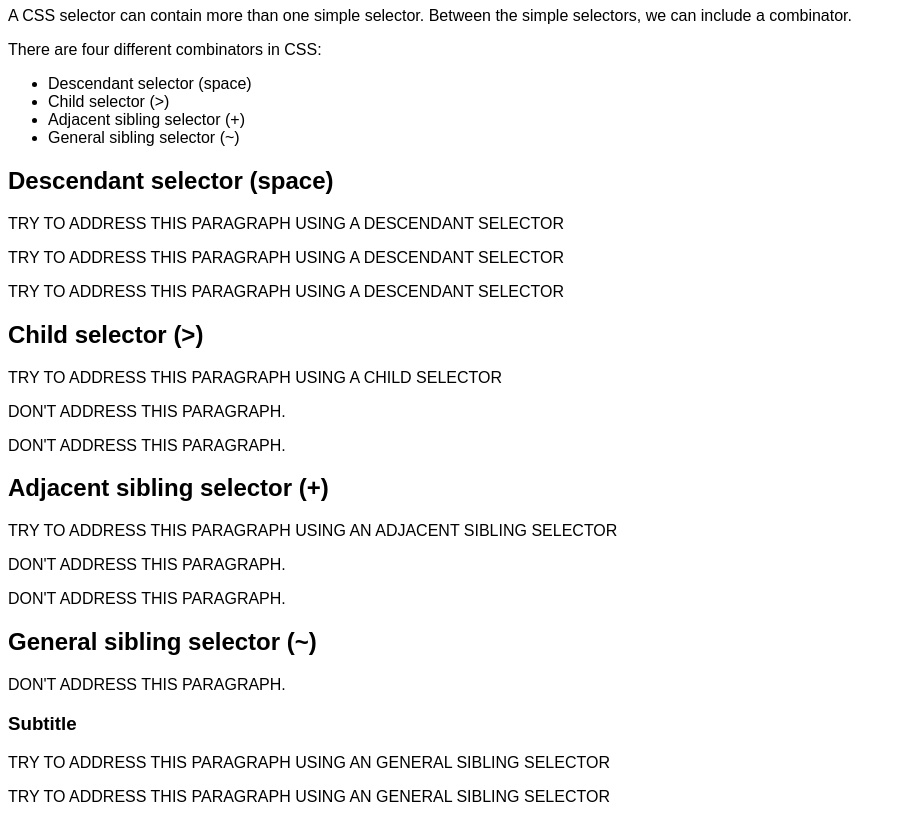
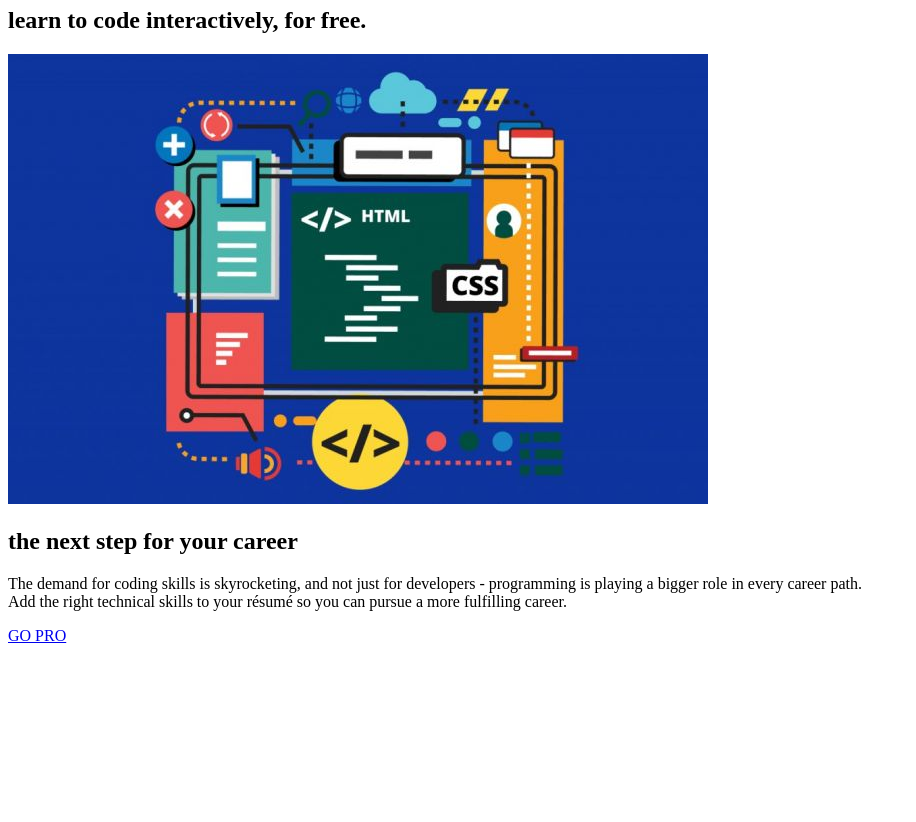
Before and after one commit to EHB-MCT/web1-exercise-03-codecademy-tahahasan7, a plain HTML site: page index.html in a window 1280 px wide. Shown: the part 73-895 px from the top of the page, without its empty margins (0-916 px from the left). After the commit the page ends 800 px from the top, so only its background shows below. Drawn offline with Linux system fonts and the light colour scheme.

Commit message:
les oef 3

```diff
--- a/index.html
+++ b/index.html
@@ -1,76 +1,22 @@
 <!DOCTYPE html>
 <html lang="en">
-
 <head>
     <meta charset="UTF-8">
     <meta http-equiv="X-UA-Compatible" content="IE=edge">
     <meta name="viewport" content="width=device-width, initial-scale=1.0">
-    <title>Combinator Selectors</title>
-    <link rel="stylesheet" href="style.css">
+    <title>Codecademy - learn to code</title>
+
 </head>
+<body>
+    <h1>Codecademy</h1>
+    <h2>learn to code interactively, for free.</h2>
 
-<body>
-
-    <h1>Combinator Selectors</h1>
-    <p>A CSS selector can contain more than one simple selector. Between the simple selectors, we can include a
-        combinator.</p>
-
-    <p>There are four different combinators in CSS:</p>
-
-    <ul>
-
-        <li>Descendant selector (space)</li>
-        <li>Child selector (>)</li>
-        <li>Adjacent sibling selector (+)</li>
-        <li>General sibling selector (~)</li>
-
-    </ul>
-
-    <div class="descendant-selector">
-        <h2>Descendant selector (space)</h2>
-
-        <p>TRY TO ADDRESS THIS PARAGRAPH USING A DESCENDANT SELECTOR</p>
-
-        <div>
-            <p>TRY TO ADDRESS THIS PARAGRAPH USING A DESCENDANT SELECTOR</p>
-
-            <p>TRY TO ADDRESS THIS PARAGRAPH USING A DESCENDANT SELECTOR</p>
-        </div>
-    </div>
-
-    <div class="child-selector">
-        <h2>Child selector (>)</h2>
-
-        <p>TRY TO ADDRESS THIS PARAGRAPH USING A CHILD SELECTOR</p>
-
-        <div>
-            <p>DON'T ADDRESS THIS PARAGRAPH.</p>
-
-            <p>DON'T ADDRESS THIS PARAGRAPH.</p>
-        </div>
-    </div>
-
-    <div class="adjacent-sibling-selector">
-        <h2>Adjacent sibling selector (+)</h2>
-
-        <p>TRY TO ADDRESS THIS PARAGRAPH USING AN ADJACENT SIBLING SELECTOR</p>
-
-        <p>DON'T ADDRESS THIS PARAGRAPH.</p>
-
-        <p>DON'T ADDRESS THIS PARAGRAPH.</p>
-    </div>
-
-    <div class="general-sibling-selector">
-        <h2>General sibling selector (~)</h2>
-
-        <p>DON'T ADDRESS THIS PARAGRAPH.</p>
-
-        <h3>Subtitle</h3>
-
-        <p>TRY TO ADDRESS THIS PARAGRAPH USING AN GENERAL SIBLING SELECTOR</p>
-
-        <p>TRY TO ADDRESS THIS PARAGRAPH USING AN GENERAL SIBLING SELECTOR</p>
-    </div>
+    <img src="images/coding pic.jpg" alt="coding" title="coding 2">
+    <h2>the next step for your career</h2>
+    <p>The demand for coding skills is skyrocketing, and not just for developers - programming is playing a bigger role
+        in every career path.<br> Add the right technical skills to your résumé so you can pursue a more fulfilling
+        career.
+    </p>
+    <a href="https://www.codecademy.com" target="_blank"> GO PRO</a>
 </body>
-
 </html>
```
Also changed, not shown: images/coding pic.jpg (added).
